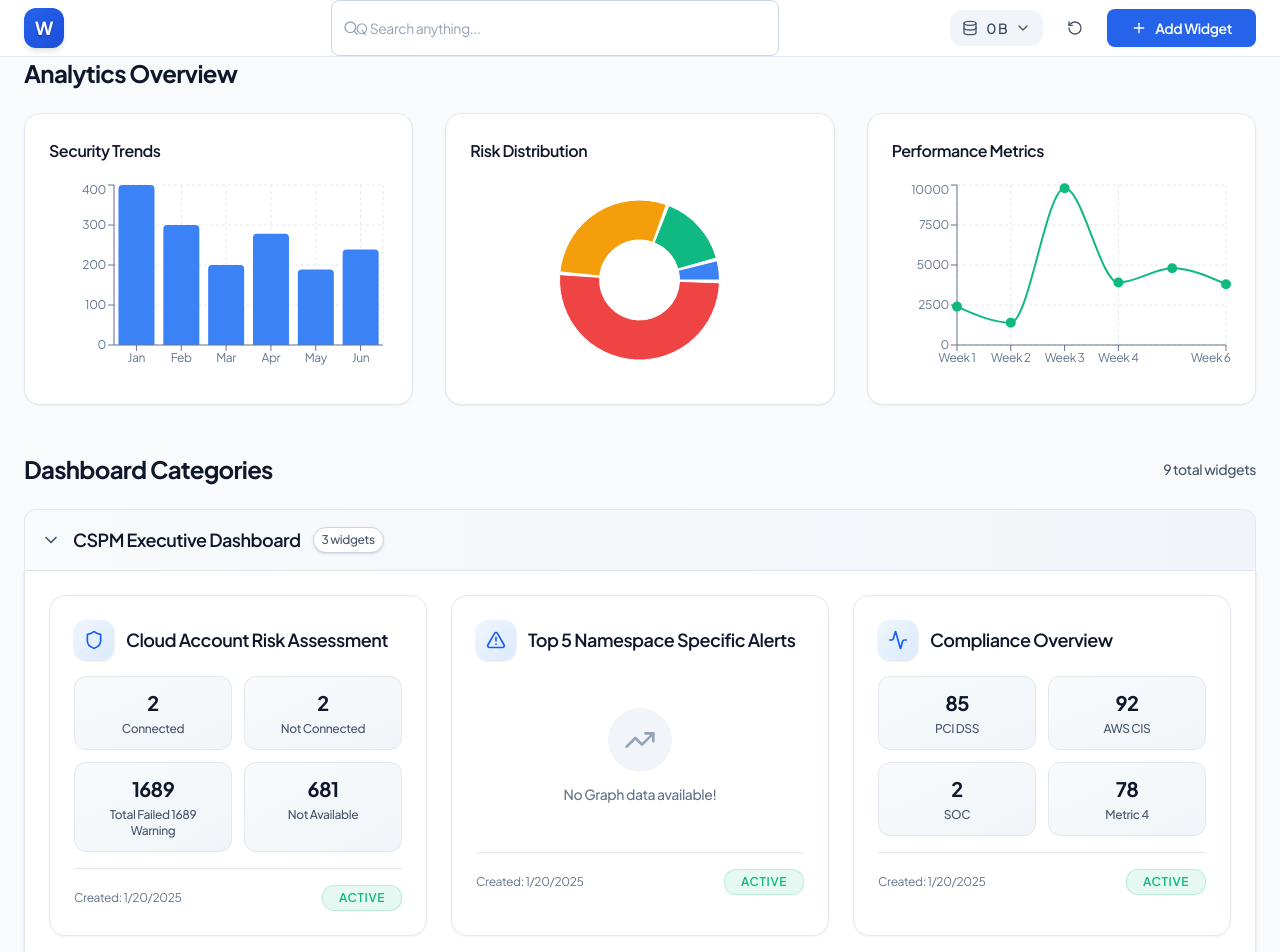
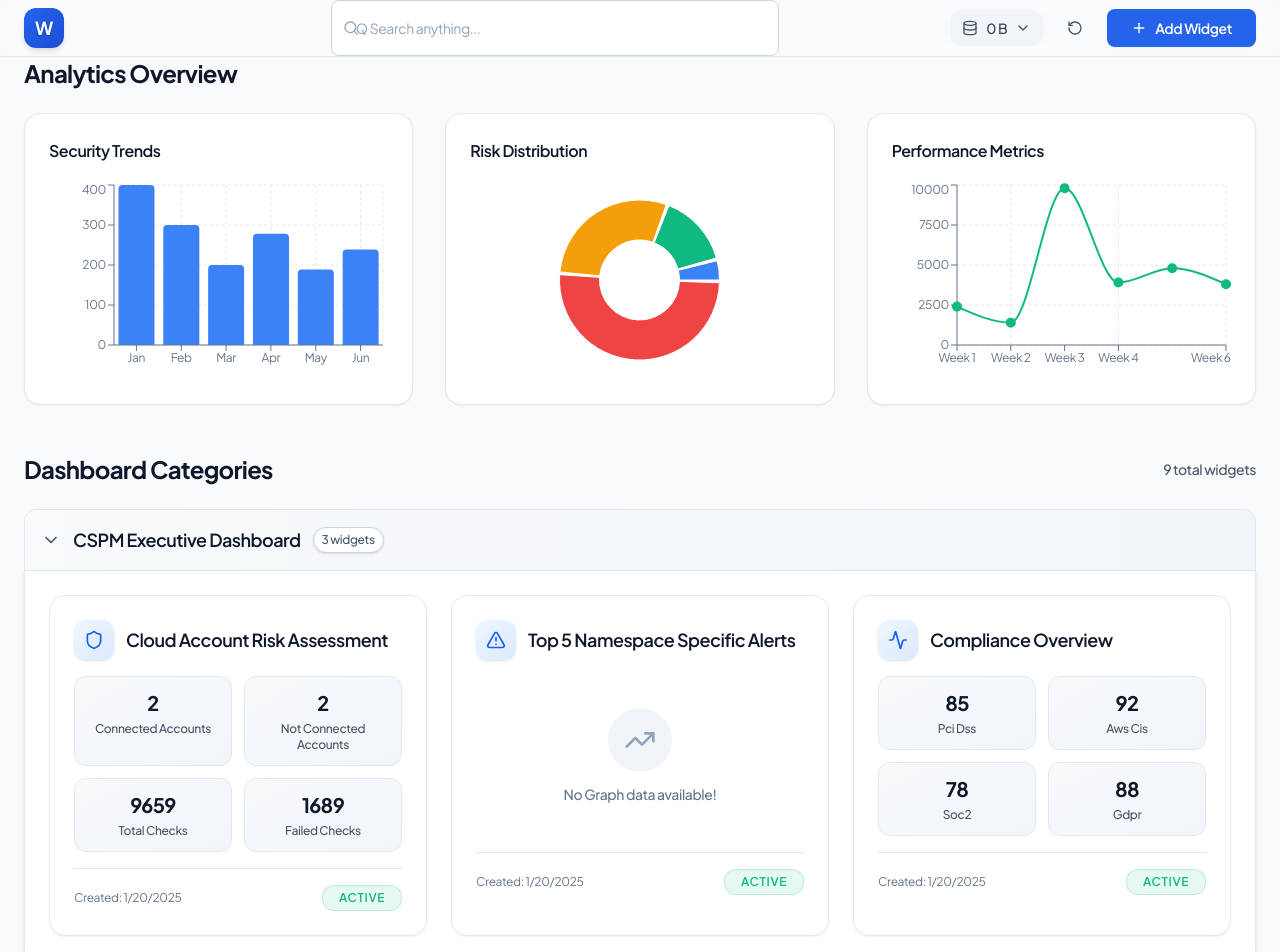
Before and after one commit to ayuxy027/AccuKnox-Assignment, a React (Vite) app: page / in a window 1280 px wide. Shown: the top 952 px of the page. Built offline with nearby package versions, Linux system fonts and the light colour scheme.

Commit message:
feat: enhance widget functionality and update dashboard configuration with new content structure

```diff
--- a/src/components/DashboardHeader.tsx
+++ b/src/components/DashboardHeader.tsx
@@ -36,7 +36,7 @@ export const DashboardHeader = memo<DashboardHeaderProps>(({ className = '' }) =
     ), []);
 
     return (
-        <header className={`border-b border-neutral-200 sticky top-0 z-50 backdrop-blur-sm bg-white/95 ${className}`}>
+        <header className={`border-b border-neutral-200 sticky top-0 z-50 backdrop-blur-sm text-black ${className}`}>
             <div className="container py-4 pb-6">
                 {/* Desktop Layout */}
                 <div className="hidden md:flex items-center justify-between gap-4">
--- a/src/components/PersonalizationPanel.tsx
+++ b/src/components/PersonalizationPanel.tsx
@@ -16,6 +16,7 @@ export const PersonalizationPanel: React.FC<PersonalizationPanelProps> = ({
     const [showCustomWidgetForm, setShowCustomWidgetForm] = useState(false);
     const [customWidgetData, setCustomWidgetData] = useState<NewWidgetData>({
         widget_name: '',
+        widget_type: 'custom',
         widget_content: '',
         category_id: '',
     });
@@ -26,6 +27,7 @@ export const PersonalizationPanel: React.FC<PersonalizationPanelProps> = ({
             addCustomWidget(customWidgetData);
             setCustomWidgetData({
                 widget_name: '',
+                widget_type: 'custom',
                 widget_content: '',
                 category_id: '',
             });
--- a/src/components/Widget.tsx
+++ b/src/components/Widget.tsx
@@ -25,12 +25,16 @@ const getWidgetIcon = (widgetName: string) => {
     return <Activity className="w-5 h-5" aria-hidden="true" />;
 };
 
-const parseWidgetContent = (content: string) => {
-    // Enhanced parsing for better metric extraction
+const formatWidgetContent = (content: string | { [key: string]: string | number | boolean }, widgetType?: string) => {
+    if (typeof content === 'string') {
+        // Handle old string format
+        if (content.includes('No Graph data available!') || content.includes('No data')) {
+            return { hasData: false, metrics: [], labels: [] };
+        }
+
+        // Parse string content for metrics
         const metrics: string[] = [];
         const labels: string[] = [];
-
-    // Extract numbers and their context
         const numberMatches = content.match(/\b(\d{1,3}(?:,\d{3})*|\d+)\b/g);
         const textParts = content.split(/\b\d{1,3}(?:,\d{3})*\b/);
 
@@ -42,19 +46,39 @@ const parseWidgetContent = (content: string) => {
             });
         }
 
-    return { metrics, labels };
+        return { hasData: metrics.length > 0, metrics, labels };
+    }
+
+    // Handle new object format
+    if (widgetType === 'chart' && content.has_data === false) {
+        return { hasData: false, metrics: [], labels: [] };
+    }
+
+    const metrics: string[] = [];
+    const labels: string[] = [];
+
+    Object.entries(content).forEach(([key, value]) => {
+        if (typeof value === 'number') {
+            metrics.push(value.toString());
+            labels.push(key.replace(/_/g, ' ').replace(/\b\w/g, l => l.toUpperCase()));
+        } else if (typeof value === 'string' && /^\d+/.test(value)) {
+            metrics.push(value);
+            labels.push(key.replace(/_/g, ' ').replace(/\b\w/g, l => l.toUpperCase()));
+        }
+    });
+
+    return { hasData: true, metrics, labels };
 };
 
 export const Widget = memo<WidgetProps>(({ widget, onRemove, className = '' }) => {
-    const { metrics, labels } = useMemo(() => parseWidgetContent(widget.widget_content), [widget.widget_content]);
+    const { hasData, metrics, labels } = useMemo(() => formatWidgetContent(widget.widget_content, widget.widget_type), [widget.widget_content, widget.widget_type]);
     const icon = useMemo(() => getWidgetIcon(widget.widget_name), [widget.widget_name]);
 
     const handleRemove = useCallback(() => {
         onRemove(widget.widget_id);
     }, [onRemove, widget.widget_id]);
 
-    const isDataAvailable = !widget.widget_content.includes('No Graph data available!') &&
-        !widget.widget_content.includes('No data');
+    const isDataAvailable = hasData;
 
     const widgetId = `widget-${widget.widget_id}`;
 
@@ -117,7 +141,22 @@ export const Widget = memo<WidgetProps>(({ widget, onRemove, className = '' }) =
                     </div>
                 ) : (
                     <div className="p-4 rounded-lg bg-neutral-50 border border-neutral-200">
+                        {typeof widget.widget_content === 'string' ? (
                             <p className="text-sm text-neutral-700">{widget.widget_content}</p>
+                        ) : (
+                            <div className="space-y-2">
+                                {Object.entries(widget.widget_content).map(([key, value]) => (
+                                    <div key={key} className="flex justify-between">
+                                        <span className="text-sm text-neutral-600 capitalize">
+                                            {key.replace(/_/g, ' ')}:
+                                        </span>
+                                        <span className="text-sm font-medium text-neutral-900">
+                                            {value}
+                                        </span>
+                                    </div>
+                                ))}
+                            </div>
+                        )}
                     </div>
                 )}
             </div>
--- a/src/data/dashboardConfig.json
+++ b/src/data/dashboardConfig.json
@@ -7,7 +7,16 @@
         {
           "widget_id": "cloudAccountRiskAssessment",
           "widget_name": "Cloud Account Risk Assessment",
-          "widget_content": "Connected (2) Not Connected (2) Total Failed (1689) Warning (681) Not available (36) Passed (7253)",
+          "widget_type": "metrics",
+          "widget_content": {
+            "connected_accounts": 2,
+            "not_connected_accounts": 2,
+            "total_checks": 9659,
+            "failed_checks": 1689,
+            "warning_checks": 681,
+            "not_available_checks": 36,
+            "passed_checks": 7253
+          },
           "is_removable": true,
           "is_searchable": true,
           "creation_timestamp": "2025-01-20T09:47:00Z"
@@ -15,7 +24,11 @@
         {
           "widget_id": "top5NamespaceAlerts",
           "widget_name": "Top 5 Namespace Specific Alerts",
-          "widget_content": "No Graph data available!",
+          "widget_type": "chart",
+          "widget_content": {
+            "has_data": false,
+            "message": "No Graph data available!"
+          },
           "is_removable": true,
           "is_searchable": true,
           "creation_timestamp": "2025-01-20T09:47:00Z"
@@ -23,7 +36,13 @@
         {
           "widget_id": "complianceOverview",
           "widget_name": "Compliance Overview",
-          "widget_content": "PCI DSS: 85% AWS CIS: 92% SOC 2: 78% GDPR: 88%",
+          "widget_type": "compliance",
+          "widget_content": {
+            "pci_dss": 85,
+            "aws_cis": 92,
+            "soc2": 78,
+            "gdpr": 88
+          },
           "is_removable": true,
           "is_searchable": true,
           "creation_timestamp": "2025-01-20T09:47:00Z"
@@ -37,7 +56,12 @@
         {
           "widget_id": "workloadProtection",
           "widget_name": "Workload Protection Status",
-          "widget_content": "Protected Workloads: 245 Unprotected: 23 Coverage: 91.4%",
+          "widget_type": "metrics",
+          "widget_content": {
+            "protected_workloads": 245,
+            "unprotected_workloads": 23,
+            "coverage_percentage": 91.4
+          },
           "is_removable": true,
           "is_searchable": true,
           "creation_timestamp": "2025-01-20T09:47:00Z"
@@ -45,7 +69,12 @@
         {
           "widget_id": "runtimeThreats",
           "widget_name": "Runtime Threat Detection",
-          "widget_content": "Active Threats: 7 Blocked: 156 Today's Alerts: 12",
+          "widget_type": "metrics",
+          "widget_content": {
+            "active_threats": 7,
+            "blocked_threats": 156,
+            "todays_alerts": 12
+          },
           "is_removable": true,
           "is_searchable": true,
           "creation_timestamp": "2025-01-20T09:47:00Z"
@@ -53,7 +82,12 @@
         {
           "widget_id": "containerSecurity",
           "widget_name": "Container Security Posture",
-          "widget_content": "Vulnerable Images: 34 Scanned: 892 Clean: 858",
+          "widget_type": "metrics",
+          "widget_content": {
+            "vulnerable_images": 34,
+            "scanned_images": 892,
+            "clean_images": 858
+          },
           "is_removable": true,
           "is_searchable": true,
           "creation_timestamp": "2025-01-20T09:47:00Z"
@@ -67,7 +101,12 @@
         {
           "widget_id": "endpointProtection",
           "widget_name": "Endpoint Protection Status",
-          "widget_content": "Protected Endpoints: 1,567 Vulnerabilities: 89 Last Scan: 2 hours ago",
+          "widget_type": "metrics",
+          "widget_content": {
+            "protected_endpoints": 1567,
+            "vulnerabilities": 89,
+            "last_scan": "2 hours ago"
+          },
           "is_removable": true,
           "is_searchable": true,
           "creation_timestamp": "2025-01-20T09:47:00Z"
@@ -75,7 +114,12 @@
         {
           "widget_id": "threatIntelligence",
           "widget_name": "Threat Intelligence Feed",
-          "widget_content": "New IOCs: 45 Blocked Malware: 12 Suspicious Files: 8",
+          "widget_type": "metrics",
+          "widget_content": {
+            "new_iocs": 45,
+            "blocked_malware": 12,
+            "suspicious_files": 8
+          },
           "is_removable": true,
           "is_searchable": true,
           "creation_timestamp": "2025-01-20T09:47:00Z"
@@ -83,7 +127,12 @@
         {
           "widget_id": "incidentResponse",
           "widget_name": "Incident Response Metrics",
-          "widget_content": "Active Incidents: 3 Resolved Today: 15 Avg Response Time: 2.3h",
+          "widget_type": "metrics",
+          "widget_content": {
+            "active_incidents": 3,
+            "resolved_today": 15,
+            "avg_response_time": "2.3h"
+          },
           "is_removable": true,
           "is_searchable": true,
           "creation_timestamp": "2025-01-20T09:47:00Z"
--- a/src/store/dashboardStore.ts
+++ b/src/store/dashboardStore.ts
@@ -103,6 +103,7 @@ export const useDashboardStore = create<DashboardStore>()(
       const newWidget: Widget = {
         widget_id: uuidv4(),
         widget_name: data.widget_name,
+        widget_type: data.widget_type,
         widget_content: data.widget_content,
         is_removable: true,
         is_searchable: true,
--- a/src/types/dashboard.ts
+++ b/src/types/dashboard.ts
@@ -1,7 +1,8 @@
 export interface Widget {
   widget_id: string;
   widget_name: string;
-  widget_content: string;
+  widget_type?: 'metrics' | 'chart' | 'compliance' | 'custom';
+  widget_content: string | { [key: string]: string | number | boolean };
   is_removable: boolean;
   is_searchable: boolean;
   creation_timestamp: string;
@@ -19,7 +20,8 @@ export interface DashboardConfiguration {
 
 export interface NewWidgetData {
   widget_name: string;
-  widget_content: string;
+  widget_type?: 'metrics' | 'chart' | 'compliance' | 'custom';
+  widget_content: string | { [key: string]: string | number | boolean };
   category_id: string;
 }
 
```
Lines whose indentation alone changed are shown as unchanged.
